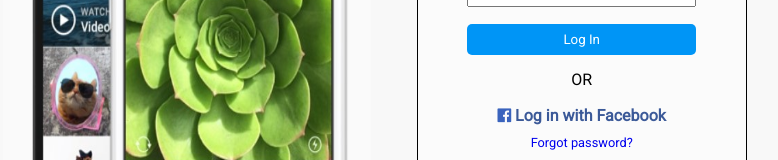
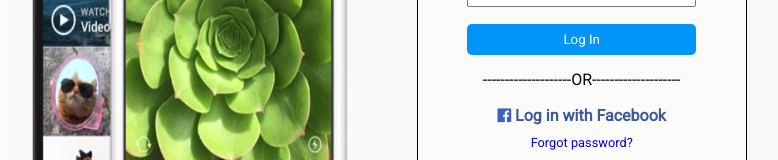
Before and after one commit to Saksham-Pandey/insta-login, a plain HTML site: page index.html in a window 1280 px wide. Shown: the part 275-435 px from the top of the page, without its empty margins (263-1041 px from the left). Drawn offline with Linux system fonts and the light colour scheme.

Commit message:
change in index

```diff
--- a/index.html
+++ b/index.html
@@ -19,7 +19,7 @@
 	     			<br>
 	     			<button>Log In</button>
 	     		</form>
-	     		<div>OR</div>
+	     		<div>--------------------OR--------------------</div>
 	     		<div class="lo"><a href="#"><i class="fa fa-facebook-official"></i> Log in with Facebook</a></div>
 	     		<div class="fo"><a href="#">Forgot password?</a></div>
 	     	</div>
```
